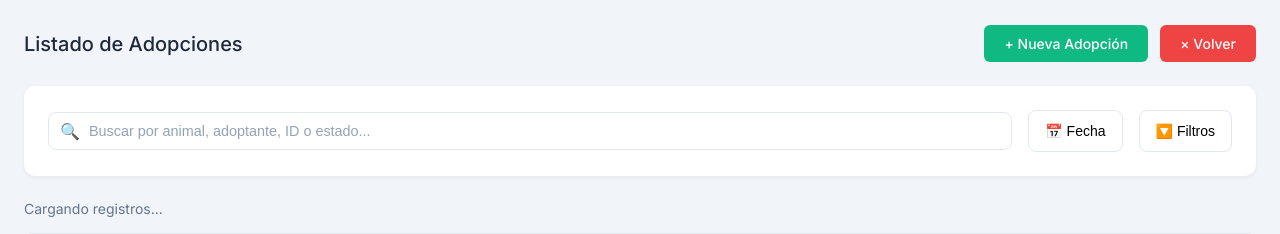
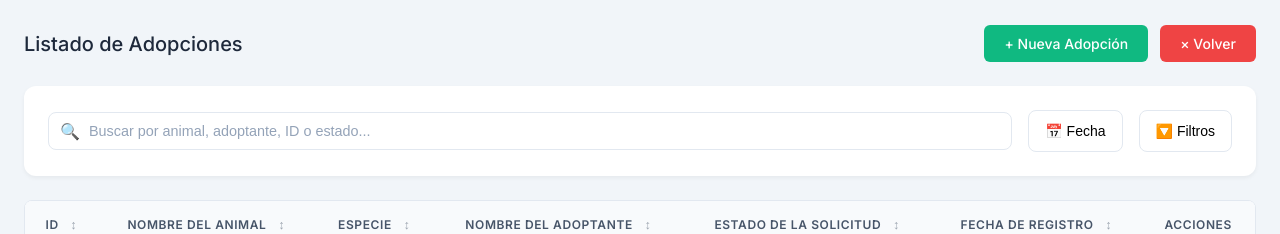
Before and after one commit to Casas-tj/SafePaws, a Django app: page /adopciones/adopciones in a window 1280 px wide. Shown: the part 147-381 px from the top of the page. Run offline with Django 5.2, Linux system fonts and the light colour scheme; lists and menus that the app fills with data are empty.

Commit message:
feature/incidencias: Lista arreglada

```diff
--- a/apps/adopciones/templates/adopciones/adopciones.html
+++ b/apps/adopciones/templates/adopciones/adopciones.html
@@ -39,10 +39,6 @@
     </div>
 </div>
 
-<div class="result-count">
-    <span id="resultCount">Cargando registros...</span>
-</div>
-
 <div class="table-wrapper">
     <table class="data-table-list">
         <thead>
```
